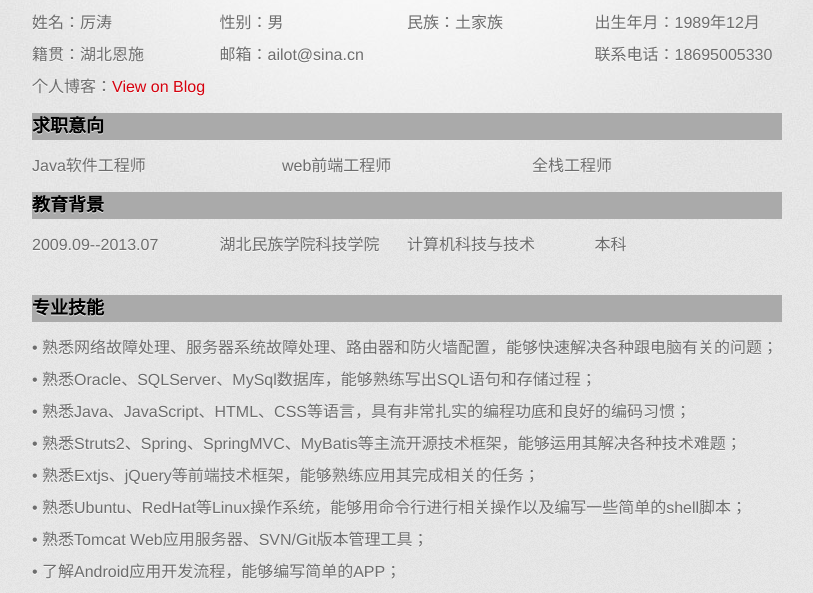
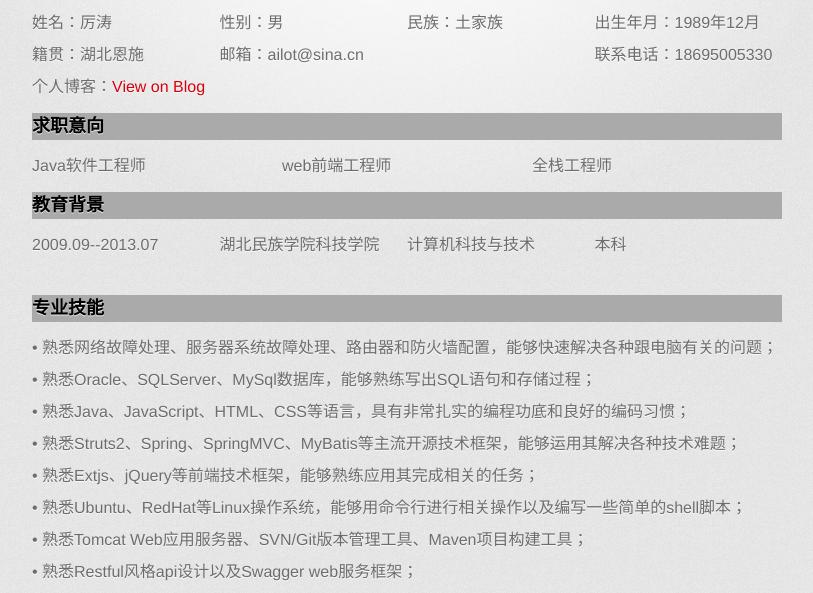
Before and after one commit to ailot/ailot.github.io, a plain HTML site: page index.html in a window 1280 px wide. Shown: the part 349-942 px from the top of the page, without its empty margins (233-1046 px from the left). Drawn offline with Linux system fonts and the light colour scheme; a web font is replaced by a local one.

Commit message:
Update index.html

```diff
--- a/index.html
+++ b/index.html
@@ -118,7 +118,10 @@
 			<td>• 熟悉Ubuntu、RedHat等Linux操作系统，能够用命令行进行相关操作以及编写一些简单的shell脚本；</td>
 		</tr>
 		<tr>
-			<td>• 熟悉Tomcat Web应用服务器、SVN/Git版本管理工具；</td>
+			<td>• 熟悉Tomcat Web应用服务器、SVN/Git版本管理工具、Maven项目构建工具；</td>
+		</tr>
+		<tr>
+			<td>• 熟悉Restful风格api设计以及Swagger web服务框架；</td>
 		</tr>
 		<tr>
 			<td>• 了解Android应用开发流程，能够编写简单的APP；</td>
```
